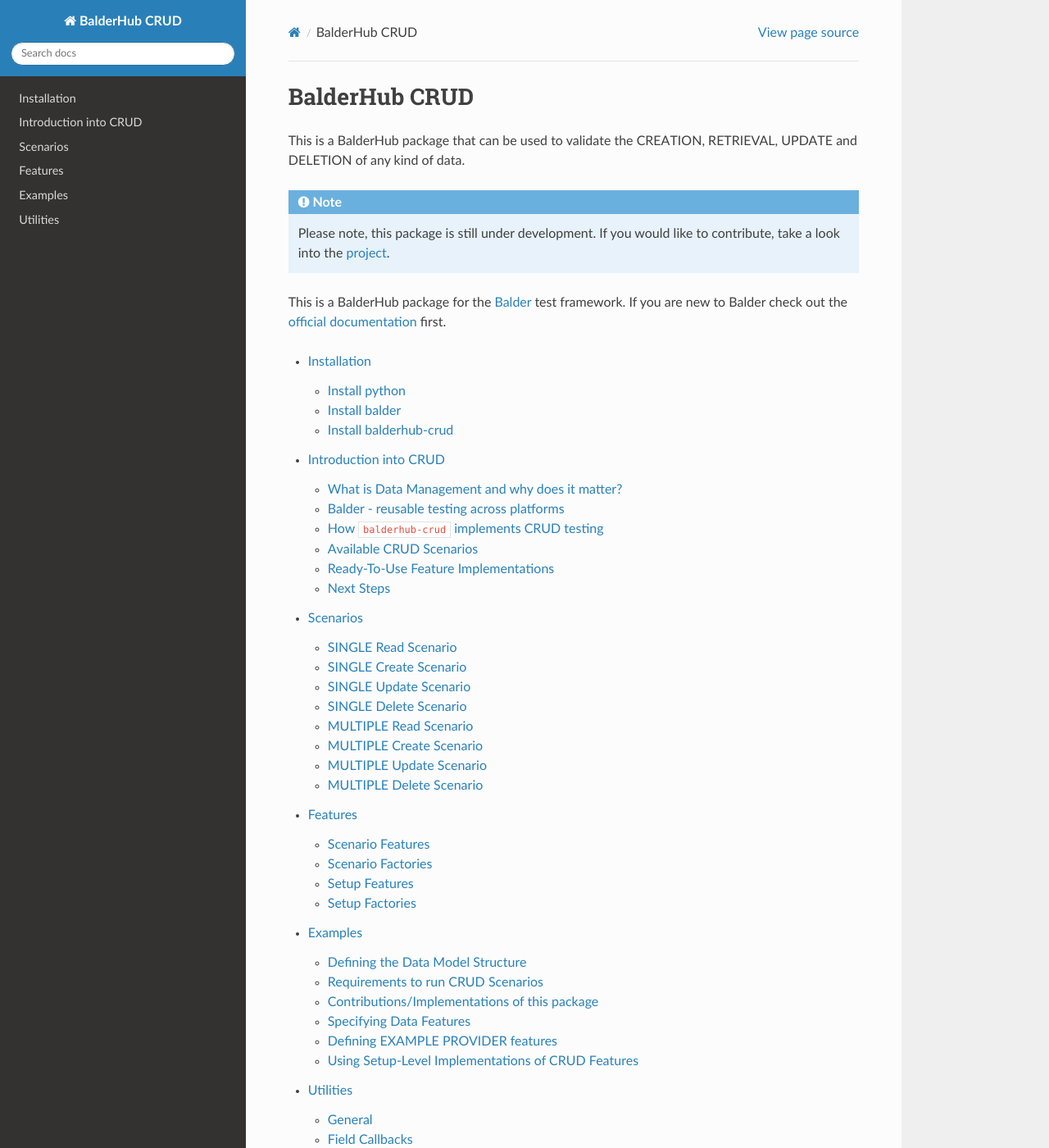
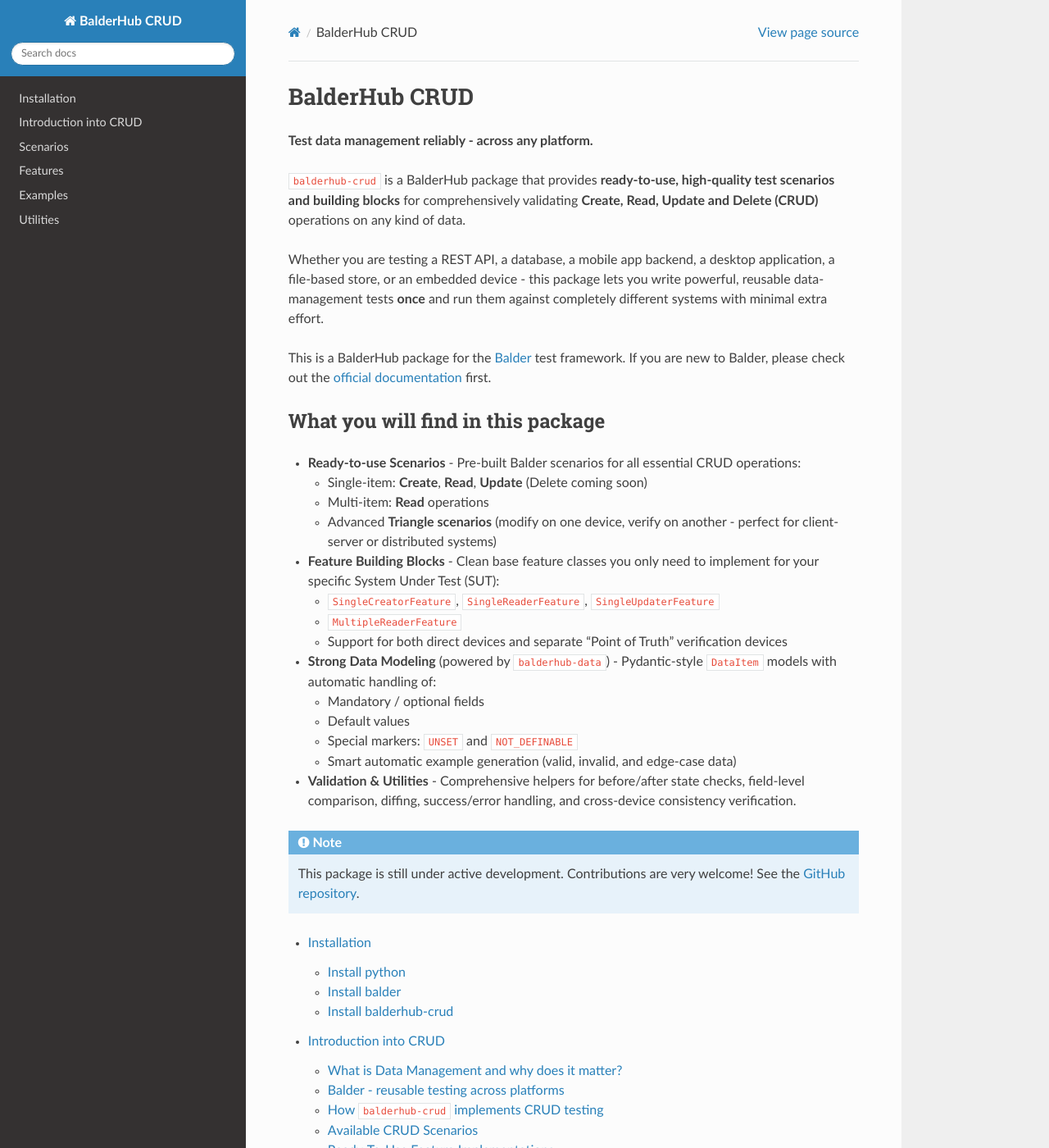
Before and after one commit to balder-dev/balderhub-crud, a Sphinx documentation site: the page built from docs/source/index.rst, in a window 1280 px wide and 1400 px high. Shown: the whole window at 82% size. Built offline with Sphinx 7.4.7 and the Read the Docs theme 3.1.0, drawn with Linux system fonts in a browser that asks for light colours; the version number could not be read and is left out.

Commit message:
docs(index.rst): add more valuable introduction at index page

```diff
--- a/docs/source/index.rst
+++ b/docs/source/index.rst
@@ -1,14 +1,48 @@
 BalderHub CRUD
-====================================
+==============
 
-This is a BalderHub package that can be used to validate the CREATION, RETRIEVAL, UPDATE and DELETION of any kind of data.
+**Test data management reliably - across any platform.**
+
+``balderhub-crud`` is a BalderHub package that provides
+**ready-to-use, high-quality test scenarios and building blocks** for comprehensively validating
+**Create, Read, Update and Delete (CRUD)** operations on any kind of data.
+
+Whether you are testing a REST API, a database, a mobile app backend, a desktop application, a file-based store,
+or an embedded device - this package lets you write powerful, reusable data-management tests **once** and run them
+against completely different systems with minimal extra effort.
+
+This is a BalderHub package for the `Balder <https://docs.balder.dev/>`_ test framework.
+If you are new to Balder, please check out the `official documentation <https://docs.balder.dev>`_ first.
+
+
+What you will find in this package
+----------------------------------
+
+- **Ready-to-use Scenarios** - Pre-built Balder scenarios for all essential CRUD operations:
+
+  - Single-item: **Create**, **Read**, **Update** (Delete coming soon)
+  - Multi-item: **Read** operations
+  - Advanced **Triangle scenarios** (modify on one device, verify on another - perfect for client-server or distributed systems)
+
+- **Feature Building Blocks** - Clean base feature classes you only need to implement for your specific System Under Test (SUT):
+
+  - ``SingleCreatorFeature``, ``SingleReaderFeature``, ``SingleUpdaterFeature``
+  - ``MultipleReaderFeature``
+  - Support for both direct devices and separate “Point of Truth” verification devices
+
+- **Strong Data Modeling** (powered by ``balderhub-data``) - Pydantic-style ``DataItem`` models with automatic handling of:
+
+  - Mandatory / optional fields
+  - Default values
+  - Special markers: ``UNSET`` and ``NOT_DEFINABLE``
+  - Smart automatic example generation (valid, invalid, and edge-case data)
+
+- **Validation & Utilities** - Comprehensive helpers for before/after state checks, field-level comparison, diffing,
+  success/error handling, and cross-device consistency verification.
 
 .. note::
-   Please note, this package is still under development. If you would like to contribute, take a look into the
-   `project <https://github.com/balder-dev/balderhub-crud/>`_.
-
-This is a BalderHub package for the `Balder <https://docs.balder.dev/>`_ test framework. If you are new to Balder check
-out the `official documentation <https://docs.balder.dev>`_ first.
+   This package is still under active development. Contributions are very welcome!
+   See the `GitHub repository <https://github.com/balder-dev/balderhub-crud/>`_.
 
 
 .. toctree::
```
